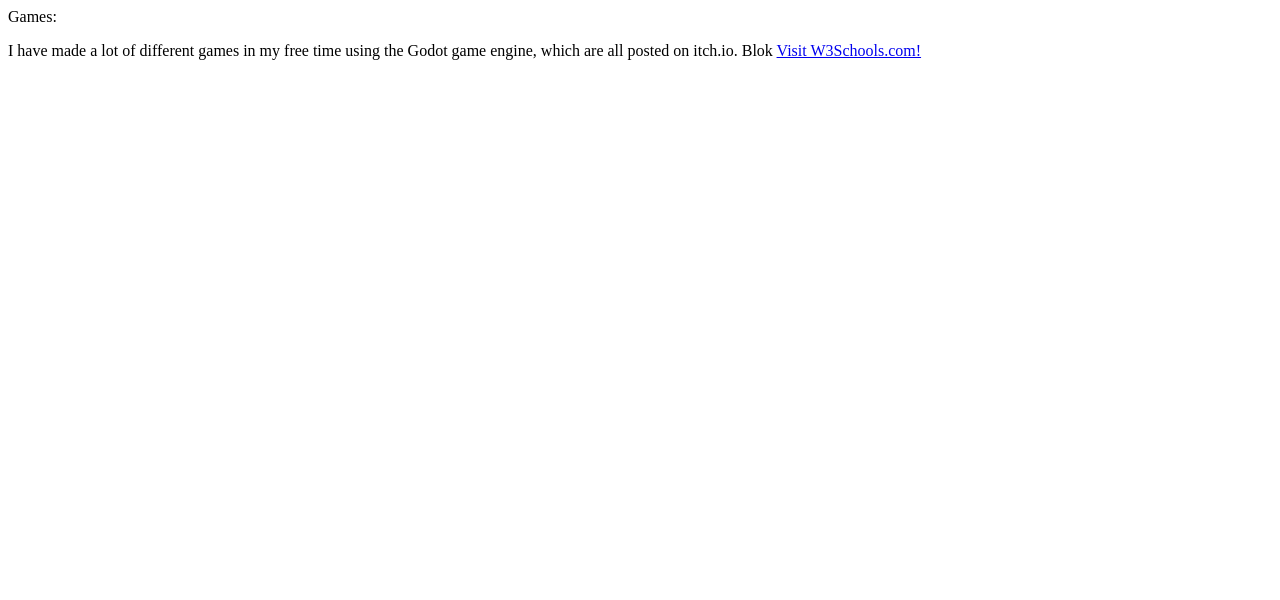
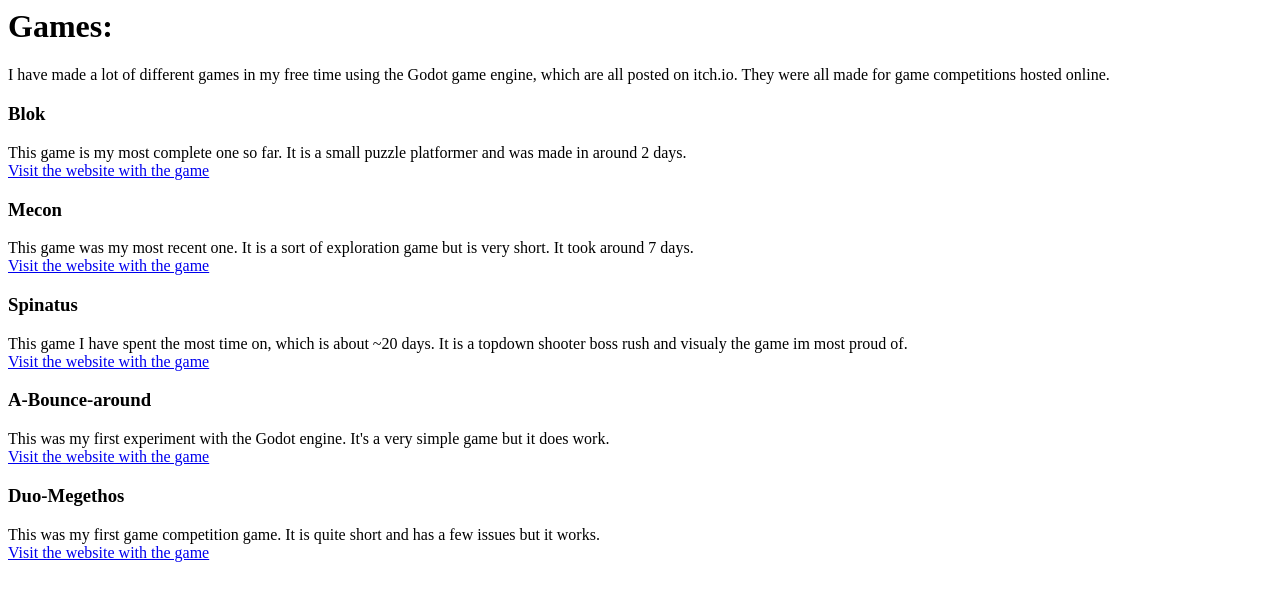
Before and after one commit to sf11882-coder/sandrospage, a plain HTML site: page index.html in a window 1280 px wide. Drawn offline with Linux system fonts and the light colour scheme.

Commit message:
Update index.html

```diff
--- a/index.html
+++ b/index.html
@@ -4,10 +4,22 @@
 </head>
 <body>
 
-<h1></h1>
-<p>Games:</p>
-<p1>I have made a lot of different games in my free time using the Godot game engine, which are all posted on itch.io.</p1>
-<p1>Blok</p1>
-<a href="https://www.w3schools.com">Visit W3Schools.com!</a>
+<h1>Games:</h1>
+<p1>I have made a lot of different games in my free time using the Godot game engine, which are all posted on itch.io. They were all made for game competitions hosted online.<br></p1>
+<h3>Blok<br></h3>
+<p1>This game is my most complete one so far. It is a small puzzle platformer and was made in around 2 days.<br></p1>
+<a href="https://kazakking.itch.io/blok">Visit the website with the game<br></a>
+<h3>Mecon<br></h3>
+<p1>This game was my most recent one. It is a sort of exploration game but is very short. It took around 7 days.<br></p1>
+<a href="https://kazakking.itch.io/mecon">Visit the website with the game<br></a>
+<h3>Spinatus<br></h3>
+<p1>This game I have spent the most time on, which is about ~20 days. It is a topdown shooter boss rush and visualy the game im most proud of.<br></p1>
+<a href="https://kazakking.itch.io/spinatus">Visit the website with the game<br></a>
+<h3>A-Bounce-around<br></h3>
+<p1>This was my first experiment with the Godot engine. It's a very simple game but it does work.<br></p1>
+<a href="https://kazakking.itch.io/a-bounce-around">Visit the website with the game<br></a>
+<h3>Duo-Megethos<br></h3>
+<p1>This was my first game competition game. It is quite short and has a few issues but it works.<br></p1>
+<a href="https://kazakking.itch.io/duo-megethos">Visit the website with the game<br></a>
 </body>
 </html>
```
